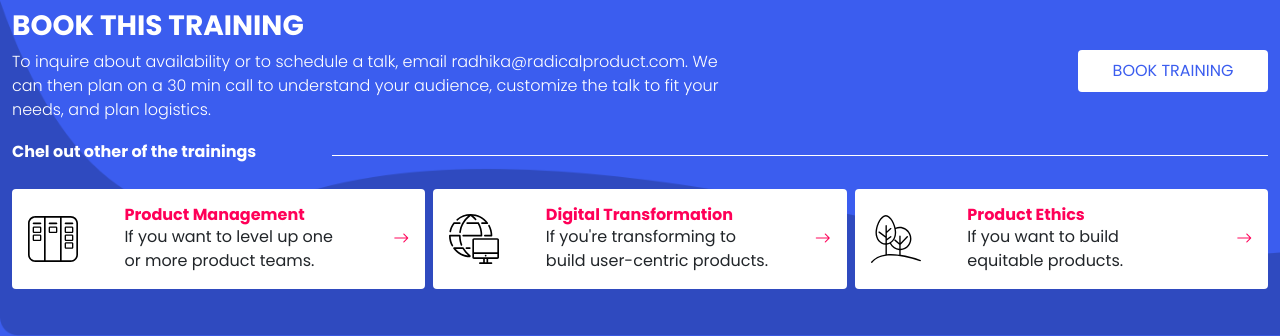
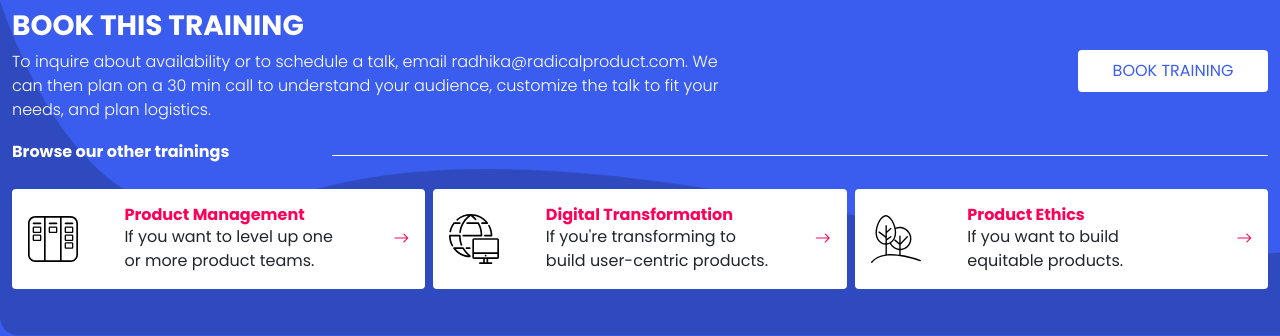
Before and after one commit to qq7te/radical-product, a Jekyll site: the page built from src/_training_posts/2022-07-03-innovation-training.md, in a window 1280 px wide. Shown: the part 2776-3112 px from the top of the page. Built offline with Jekyll 4.4.1, drawn with Linux system fonts in a browser that asks for light colours.

Commit message:
task: correcting copy

```diff
--- a/src/_layouts/training.html
+++ b/src/_layouts/training.html
@@ -244,7 +244,7 @@
         <div class="row py-4 my-1 py-lg-3 text-center text-lg-start">
             <div class="col-12 col-lg-3">
                 <h6 class="fw-bold text-white">
-                    Chel out other of the trainings
+                    Browse our other trainings
                 </h6>
             </div>
             <div class="col-12 col-lg-9 d-flex flex-column justify-content-center">
@@ -262,10 +262,11 @@
                 <img src="{{post.img}}" alt="{{post.img}}" width="50px">
 
                 <div class="text-center text-md-start px-md-3 col-lg-8 ">
-                    <h3 class="pink-text fw-bold m-0 fs-6">
-
+                    <a href="{{post.permalink}}" class="text-decoration-none">
+                        <h3 class="pink-text fw-bold m-0 fs-6">
                         {{post.title}}
-                    </h3>
+                        </h3>
+                    </a>
                     <p class="m-0 ">{{post.copy}}</p>
                 </div>
                 <div>
--- a/src/_sass/_header.scss
+++ b/src/_sass/_header.scss
@@ -163,7 +163,7 @@
 @media screen and (min-width: 1490px) {
     .dropdown-c {
 
-        min-width: 680px;
+        min-width: 620px;
         a{
             display: flex;
             flex-direction: row;
@@ -172,7 +172,9 @@
             .nav-icon{
                 width: 80px;
             }
-
+            .bottom-nav{
+                font-size: 13px;
+            }
         }
 
     }
```
